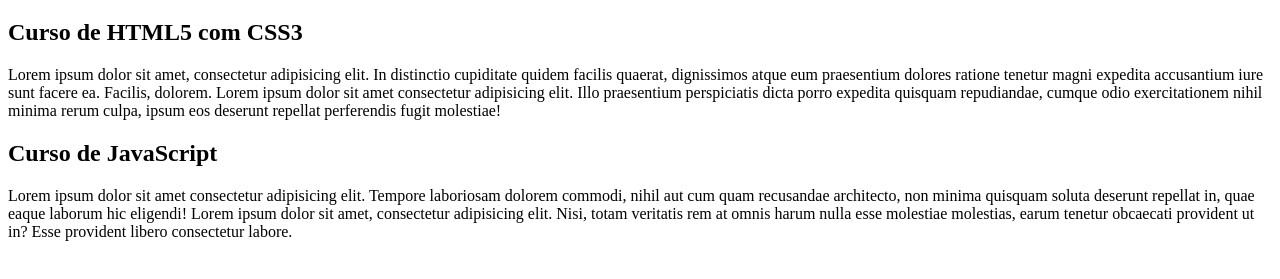
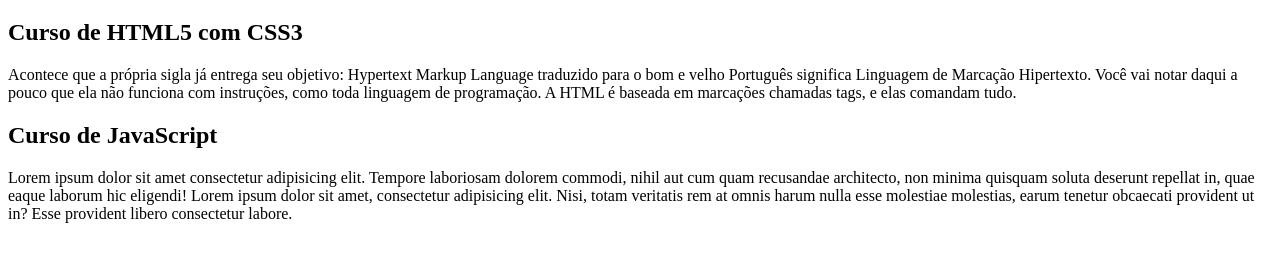
Before and after one commit to Giovane-Mastrantonio/Laboratorio_de_Testes, a plain HTML site: page index.html in a window 1280 px wide. Shown: the part 61-340 px from the top of the page. Drawn offline with Linux system fonts and the light colour scheme.

Commit message:
Update index.html

```diff
--- a/index.html
+++ b/index.html
@@ -12,7 +12,12 @@
         </header>
         <article>
             <h2>Curso de HTML5 com CSS3</h2>
-            <p>Lorem ipsum dolor sit amet, consectetur adipisicing elit. In distinctio cupiditate quidem facilis quaerat, dignissimos atque eum praesentium dolores ratione tenetur magni expedita accusantium iure sunt facere ea. Facilis, dolorem. Lorem ipsum dolor sit amet consectetur adipisicing elit. Illo praesentium perspiciatis dicta porro expedita quisquam repudiandae, cumque odio exercitationem nihil minima rerum culpa, ipsum eos deserunt repellat perferendis fugit molestiae!</p>
+            <p>Acontece que a própria sigla já entrega seu objetivo: Hypertext
+Markup Language traduzido para o bom e velho Português
+significa Linguagem de Marcação Hipertexto. Você vai notar
+daqui a pouco que ela não funciona com instruções, como toda
+linguagem de programação. A HTML é baseada em marcações
+chamadas tags, e elas comandam tudo. </p>
         </article>
         <article>
             <h2>Curso de JavaScript</h2>
```
